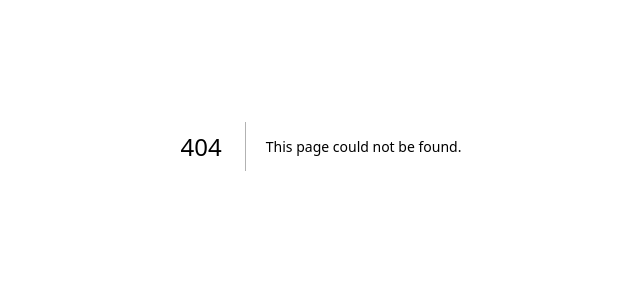
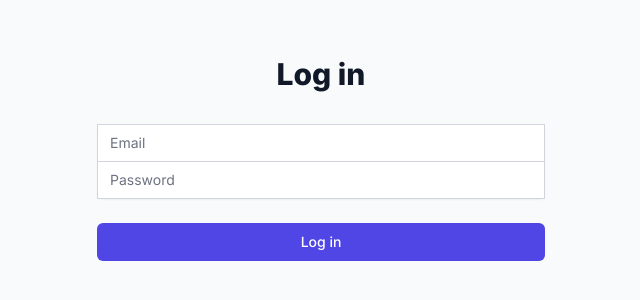
Before and after one commit to injammahin/final_lab_awt, a Next.js app: page /login in a window 1280 px wide. Before the commit this address had no page. Shown: the part 254-554 px from the top of the page, without its empty margins (319-959 px from the left). Built offline with nearby package versions, Linux system fonts and the light colour scheme.

Commit message:
login succesfull

```diff
--- /dev/null
+++ b/src/app/login/page.tsx
@@ -0,0 +1,96 @@
+// pages/auth/SigninPage.tsx
+"use client";
+import { useState } from "react";
+import axios from "axios";
+
+const SigninPage = () => {
+  const [email, setEmail] = useState("");
+  const [password, setPassword] = useState("");
+  const [successMessage, setSuccessMessage] = useState("");
+  const [errorMessage, setErrorMessage] = useState("");
+
+  const handleSubmit = async () => {
+    try {
+      const response = await axios.post("http://localhost:2000/auth/signin", {
+        email,
+        password,
+      });
+      console.log(response.data);
+      setSuccessMessage("Login successful");
+      setErrorMessage("");
+    } catch (error) {
+      console.error("Error logging in:", error);
+      setErrorMessage(
+        "Failed to login. Please check your credentials and try again."
+      );
+      setSuccessMessage("");
+    }
+  };
+
+  return (
+    <div className="min-h-screen flex items-center justify-center bg-gray-50 py-12 px-4 sm:px-6 lg:px-8">
+      <div className="max-w-md w-full space-y-8">
+        <div>
+          <h2 className="mt-6 text-center text-3xl font-extrabold text-gray-900">
+            Log in
+          </h2>
+        </div>
+        <form className="mt-8 space-y-6" onSubmit={(e) => e.preventDefault()}>
+          <div className="rounded-md shadow-sm -space-y-px">
+            <div>
+              <label htmlFor="email" className="sr-only">
+                Email
+              </label>
+              <input
+                id="email"
+                name="email"
+                type="email"
+                autoComplete="email"
+                required
+                className="appearance-none rounded-none relative block w-full px-3 py-2 border border-gray-300 placeholder-gray-500 text-gray-900 focus:outline-none focus:ring-indigo-500 focus:border-indigo-500 focus:z-10 sm:text-sm"
+                placeholder="Email"
+                value={email}
+                onChange={(e) => setEmail(e.target.value)}
+              />
+            </div>
+            <div>
+              <label htmlFor="password" className="sr-only">
+                Password
+              </label>
+              <input
+                id="password"
+                name="password"
+                type="password"
+                autoComplete="current-password"
+                required
+                className="appearance-none rounded-none relative block w-full px-3 py-2 border border-gray-300 placeholder-gray-500 text-gray-900 focus:outline-none focus:ring-indigo-500 focus:border-indigo-500 focus:z-10 sm:text-sm"
+                placeholder="Password"
+                value={password}
+                onChange={(e) => setPassword(e.target.value)}
+              />
+            </div>
+          </div>
+
+          <div>
+            <button
+              type="button"
+              className="group relative w-full flex justify-center py-2 px-4 border border-transparent text-sm font-medium rounded-md text-white bg-indigo-600 hover:bg-indigo-700 focus:outline-none focus:ring-2 focus:ring-offset-2 focus:ring-indigo-500"
+              onClick={handleSubmit}
+            >
+              Log in
+            </button>
+          </div>
+
+          {successMessage && (
+            <p className="text-center text-green-500 mt-2">{successMessage}</p>
+          )}
+          {errorMessage && (
+            <p className="text-center text-red-500 mt-2">{errorMessage}</p>
+          )}
+        </form>
+      </div>
+    </div>
+  );
+};
+
+export default SigninPage;
```
